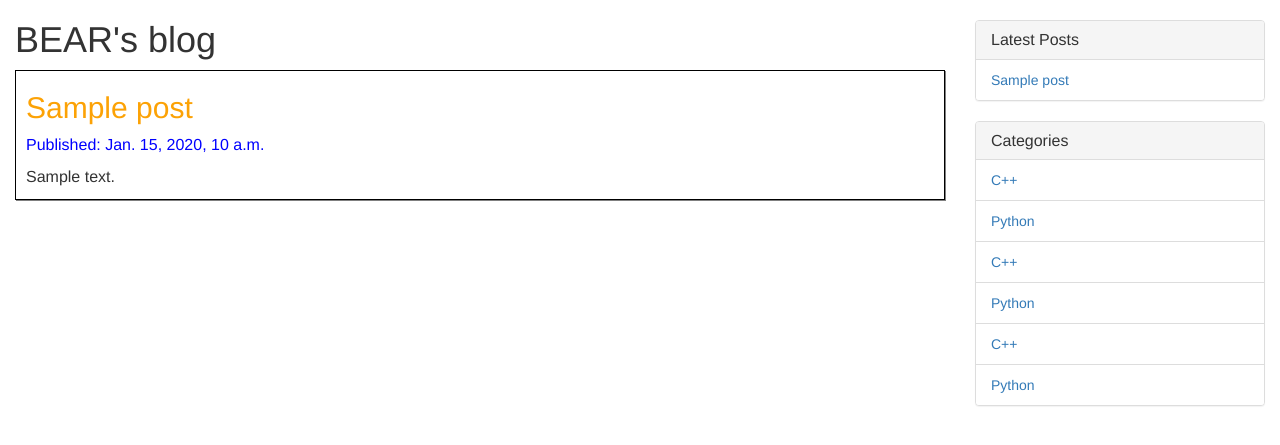
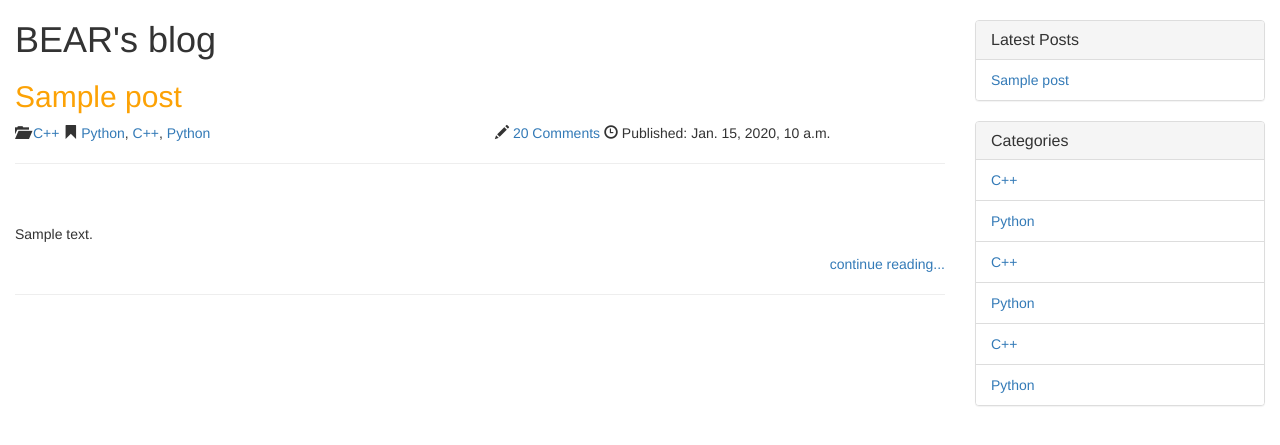
Before and after one commit to bearicc/004, a Django app: template blog/templates/blog/post_list.html in a window 1280 px wide. Shown: the part 52-497 px from the top of the page. Run offline with Django 3.2, Linux system fonts and the light colour scheme; the template is opened without the code that fills it: values that come from a table or form of the project are taken from there, others are empty; tables that the repository leaves empty hold one stand-in row (values such as "Sample post"); some libraries are stand-ins or nearby versions.

Commit message:
update html

```diff
--- a/blog/templates/blog/post_list.html
+++ b/blog/templates/blog/post_list.html
@@ -35,15 +35,34 @@
         <div class="row">
             <div class="col-md-9" id="blog">
                 <h1>BEAR's blog</h1>
+<!-- ============================== blog ============================== -->
                 {% for post in posts %}
-                <div class="post">
-                    <h2><a href="">{{ post.title }}</a></h2>
-                    <p style="color:blue">Published: {{ post.published_date }}</p>
-                    <p>{{ post.text|linebreaks }}</p>
-                </div>
+                <article>
+                    <h2><a href="#">{{ post.title }}</a></h2>
+                    <div class="row">
+                        <div class="group1 col-sm-6 col-md-6">
+                            <span class="glyphicon glyphicon-folder-open"></span>  <a href="#">C++</a>
+                            <span class="glyphicon glyphicon-bookmark"></span> <a href="#">Python</a>, <a href="#">C++</a>, <a href="#">Python</a>
+                        </div>
+                        <div class="group2 col-sm-6 col-md-6">
+                            <span class="glyphicon glyphicon-pencil"></span> <a href="singlepost.html#comments">20 Comments</a>
+                            <span class="glyphicon glyphicon-time"></span> Published: {{ post.published_date }}
+                        </div>
+                    </div>
+                    <hr>
+                    <br />
+                    <p class="lead">{{ post.text|linebreaks }}</p>
+                    <p class="text-right">
+                        <a href="singlepost.html" class="text-right">
+                            continue reading...
+                        </a>
+                    </p>
+
+                    <hr>
+                </article>
                 {% endfor %}
+<!-- ============================== siderbar ============================== -->
             </div>
-<!-- ============================== siderbar ============================== -->
             <div class="col-md-3" id="sidebar">
                 <div class="panel panel-default">
                     <div class="panel-heading">
```
